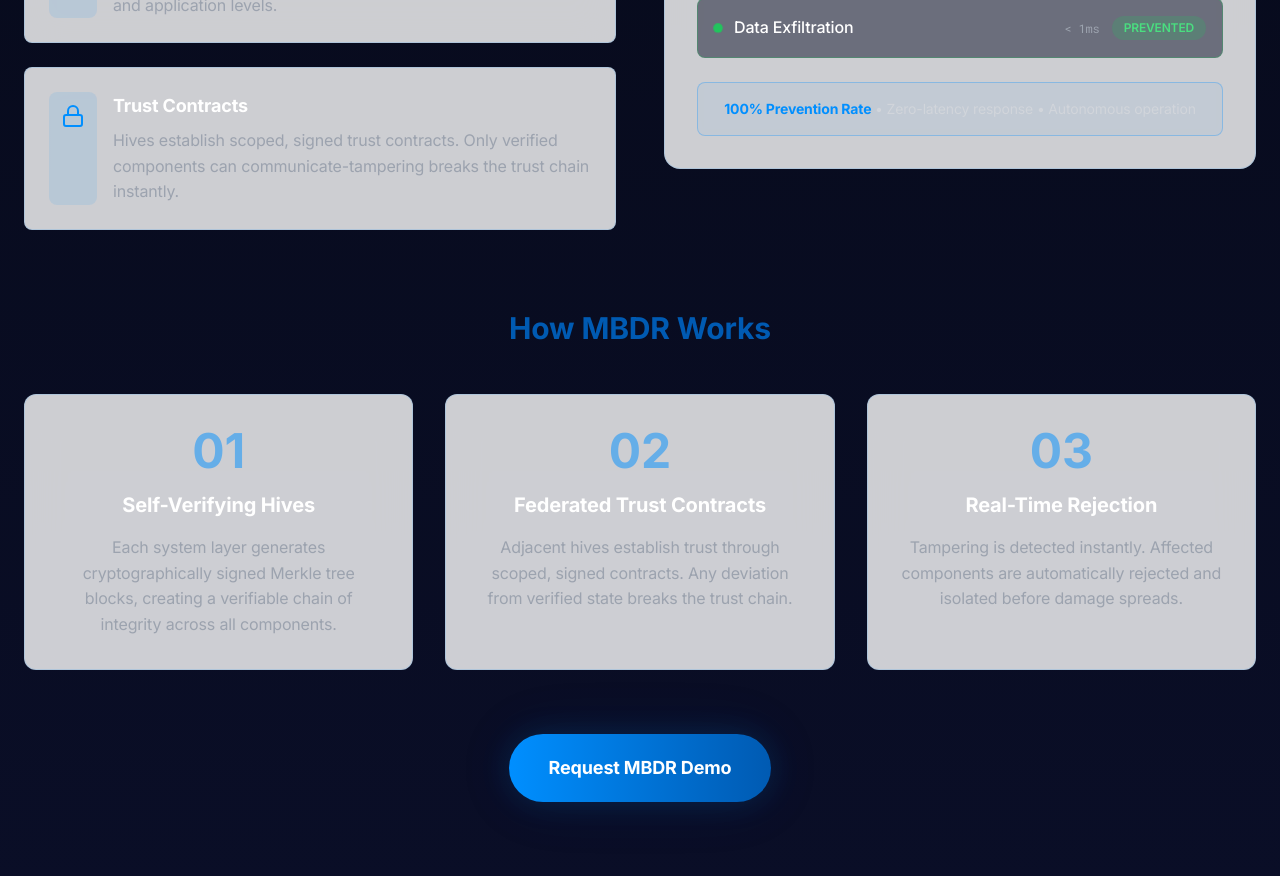
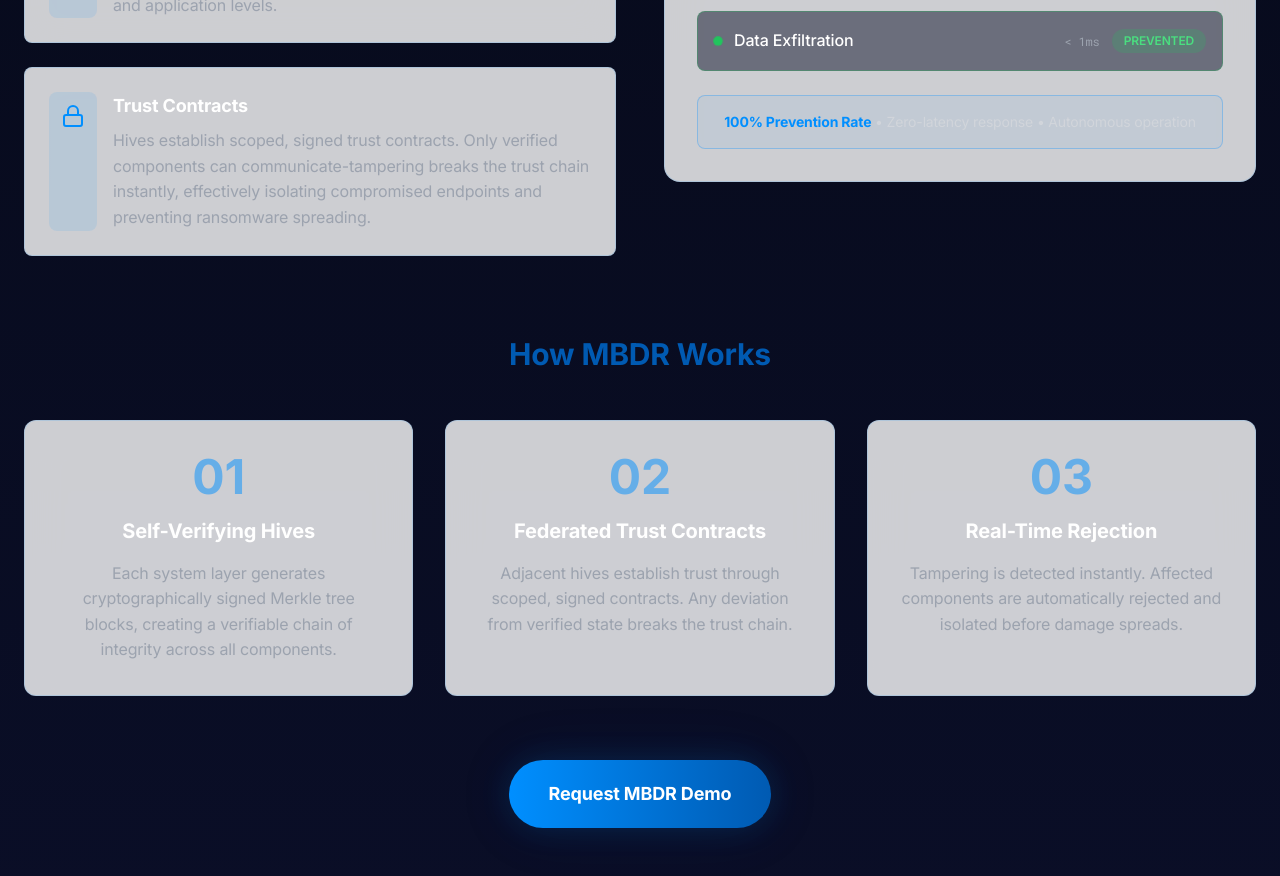
Before and after one commit to DevanshM1211/Cybersecurity-Stack-Website, a Next.js app: page /mbdr in a window 1280 px wide. Shown: the part 980-1856 px from the top of the page. Built offline with nearby package versions, Linux system fonts and the light colour scheme.

Commit message:
Enhance Trust Contracts description with endpoint isolation detail

```diff
--- a/components/MBDR.tsx
+++ b/components/MBDR.tsx
@@ -32,7 +32,7 @@ const MBDR = () => {
       icon: <Lock className="w-6 h-6" />,
       title: "Trust Contracts",
       description:
-        "Hives establish scoped, signed trust contracts. Only verified components can communicate-tampering breaks the trust chain instantly.",
+        "Hives establish scoped, signed trust contracts. Only verified components can communicate-tampering breaks the trust chain instantly, effectively isolating compromised endpoints and preventing ransomware spreading.",
     },
   ];
 
```
